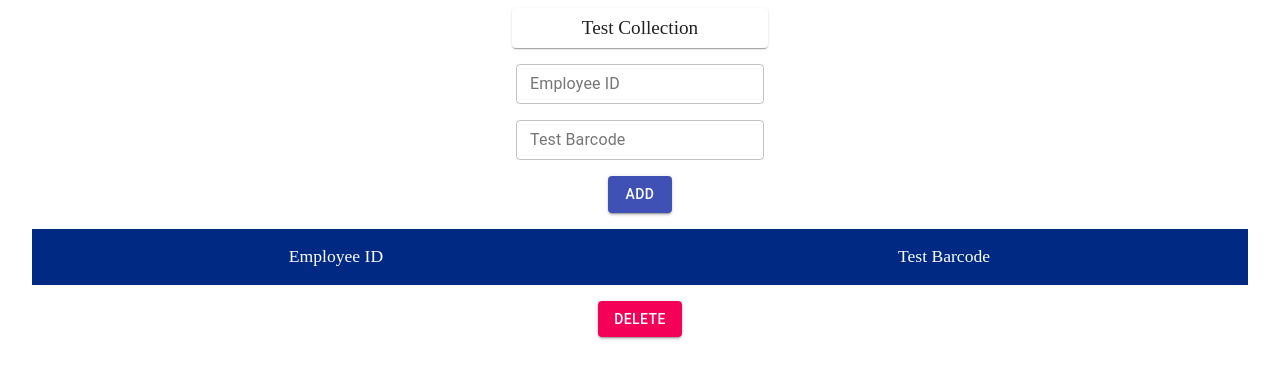
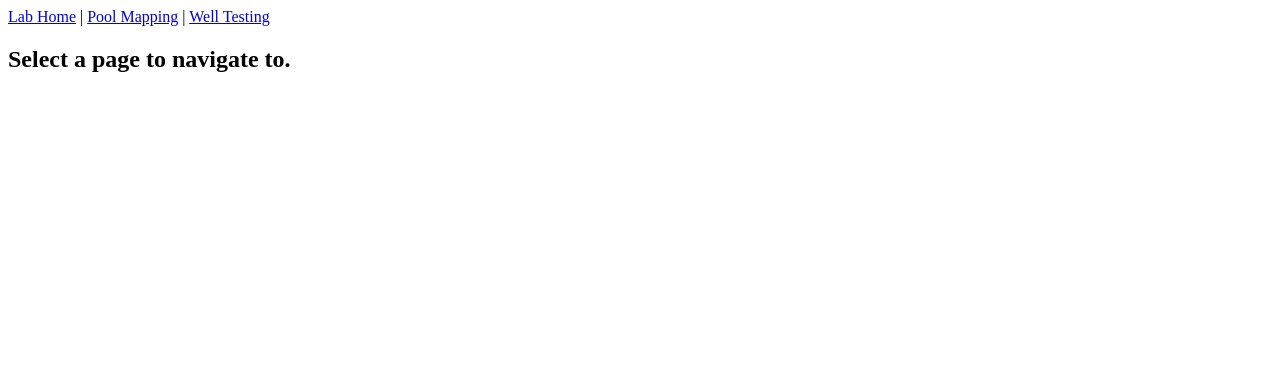
Before and after one commit to alawngnome/COVID-testing, a React (Create React App) app: page / in a window 1280 px wide. Shown: the top 378 px of the page. Built offline with nearby package versions, Linux system fonts and the light colour scheme.

Commit message:
added basic routing to LabHome.js

```diff
--- a/package.json
+++ b/package.json
@@ -9,6 +9,7 @@
     "@testing-library/user-event": "^12.2.2",
     "react": "^17.0.1",
     "react-dom": "^17.0.1",
+    "react-router-dom": "^5.2.0",
     "react-scripts": "4.0.0",
     "web-vitals": "^0.2.4"
   },
--- a/src/App.js
+++ b/src/App.js
@@ -1,8 +1,11 @@
 import Login from './Components/Login.js';
 import TestCollection from './Components/TestCollection.js';
 
+import LabHome from './Components/LabHome.js';
+
 function App() {
-  return <TestCollection />;
+  //return <TestCollection />;
+  return <LabHome />;
 }
 
 export default App;
--- a/src/Components/LabHome.js
+++ b/src/Components/LabHome.js
@@ -0,0 +1,38 @@
+import {
+  BrowserRouter as Router,
+  Switch,
+  Route,
+  Link,
+  useRouteMatch,
+  useParams,
+} from 'react-router-dom';
+import PoolMapping from './PoolMapping';
+import WellTesting from './WellTesting';
+
+//maybe a better name for this would be LabHomeNav
+export default function LabHome() {
+  return (
+    <Router>
+      <nav>
+        <Link to='/'>Lab Home</Link> |{' '}
+        <Link to='/poolmapping'>Pool Mapping</Link> |{' '}
+        <Link to='/welltesting'>Well Testing</Link>
+      </nav>
+      <Switch>
+        <Route path='/poolmapping'>
+          <PoolMapping />
+        </Route>
+        <Route path='/welltesting'>
+          <WellTesting />
+        </Route>
+        <Route path='/'>
+          <LabHomeInfo />
+        </Route>
+      </Switch>
+    </Router>
+  );
+}
+
+function LabHomeInfo() {
+  return <h2>Select a page to navigate to.</h2>;
+}
--- a/src/Components/PoolMapping.js
+++ b/src/Components/PoolMapping.js
@@ -0,0 +1,3 @@
+export default function PoolMapping() {
+  return <h2>This is Pool Mapping.</h2>;
+}
--- a/src/Components/WellTesting.js
+++ b/src/Components/WellTesting.js
@@ -0,0 +1,3 @@
+export default function WellTesting() {
+  return <h2>This is Well Testing. </h2>;
+}
```
Also changed, not shown: 1 other file (tests, documents, lock files or other folders).
